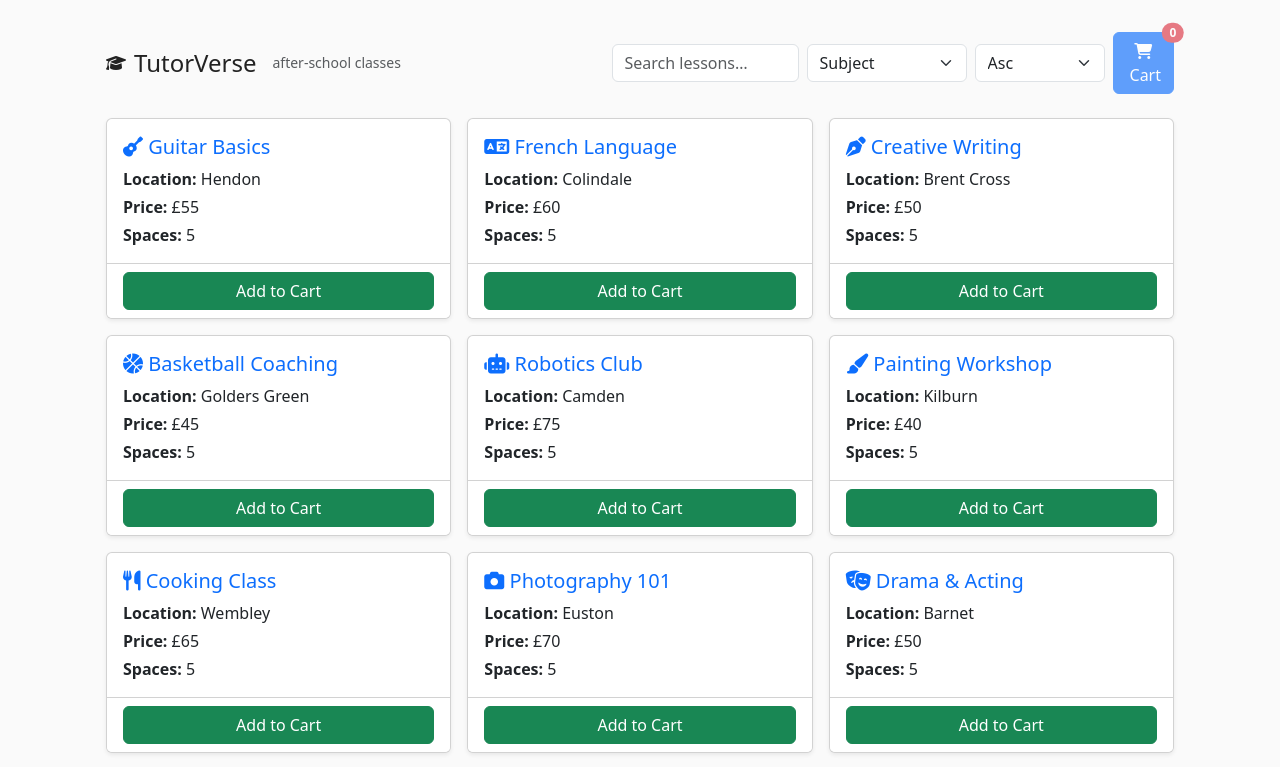
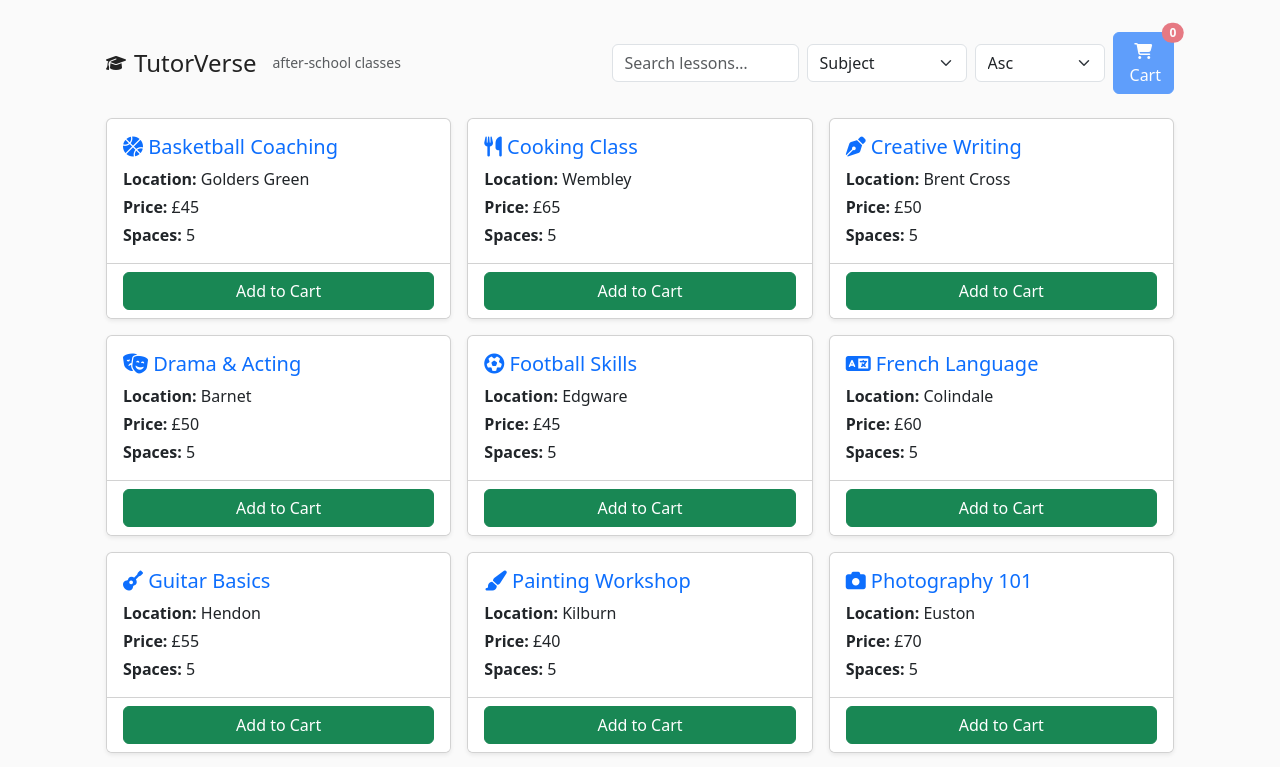
Before and after one commit to godsend07/tutorverse-frontend, a Vue app: page / in a window 1280 px wide. Shown: the top 767 px of the page. Built offline with nearby package versions, Linux system fonts and the light colour scheme.

Commit message:
added search as you type and sorting asc/desc for lessons

```diff
--- a/src/App.vue
+++ b/src/App.vue
@@ -5,6 +5,36 @@ const view = ref('lessons');
 const search = ref('');
 const sortKey = ref('topic');
 const sortDir = ref('asc');
+
+const filteredSortedLessons = computed(() => {
+
+  let arr = [...lessons.value];
+
+
+  const q = search.value.trim().toLowerCase();
+  if (q) {
+    arr = arr.filter(l =>
+      (l.topic || '').toLowerCase().includes(q) ||
+      (l.location || '').toLowerCase().includes(q) ||
+      String(l.price).includes(q) ||
+      String(l.spaces).includes(q)
+    );
+  }
+
+  const key = sortKey.value;
+  const dir = sortDir.value === 'asc' ? 1 : -1;
+
+  arr.sort((a, b) => {
+    const va = a[key], vb = b[key];
+    if (typeof va === 'number' && typeof vb === 'number') {
+      return (va - vb) * dir;
+    }
+    return String(va).localeCompare(String(vb)) * dir;
+  });
+
+  return arr;
+});
+
 
 
 const cart = ref([]);
@@ -128,9 +158,14 @@ function checkout() {
 
 
     <main class="py-2">
+
       <section v-if="view === 'lessons'">
-  <div class="row g-3">
-    <div class="col-md-4" v-for="lesson in lessons" :key="lesson.id">
+  <p class="text-muted" v-if="filteredSortedLessons.length === 0">
+    No lessons match your search.
+  </p>
+
+  <div class="row g-3" v-else>
+    <div class="col-md-4" v-for="lesson in filteredSortedLessons" :key="lesson.id">
       <div class="card h-100 shadow-sm">
         <div class="card-body">
           <h5 class="card-title text-primary">
@@ -142,10 +177,13 @@ function checkout() {
           <p class="card-text"><strong>Spaces:</strong> {{ lesson.spaces }}</p>
         </div>
         <div class="card-footer bg-white">
-          <button class="btn btn-success w-100" :disabled="lesson.spaces <= 0" @click="addToCart(lesson)">
-  Add to Cart
-</button>
-
+          <button
+            class="btn btn-success w-100"
+            :disabled="lesson.spaces <= 0"
+            @click="addToCart(lesson)"
+          >
+            Add to Cart
+          </button>
         </div>
       </div>
     </div>
@@ -153,10 +191,11 @@ function checkout() {
 </section>
 
 
+
  <section v-else>
   <h2 class="h5 mb-3">Shopping Cart</h2>
 
-  //Empty cart message
+
   <p class="text-muted" v-if="cart.length === 0">Your cart is empty.</p>
 
   <!-- Cart items -->
```
